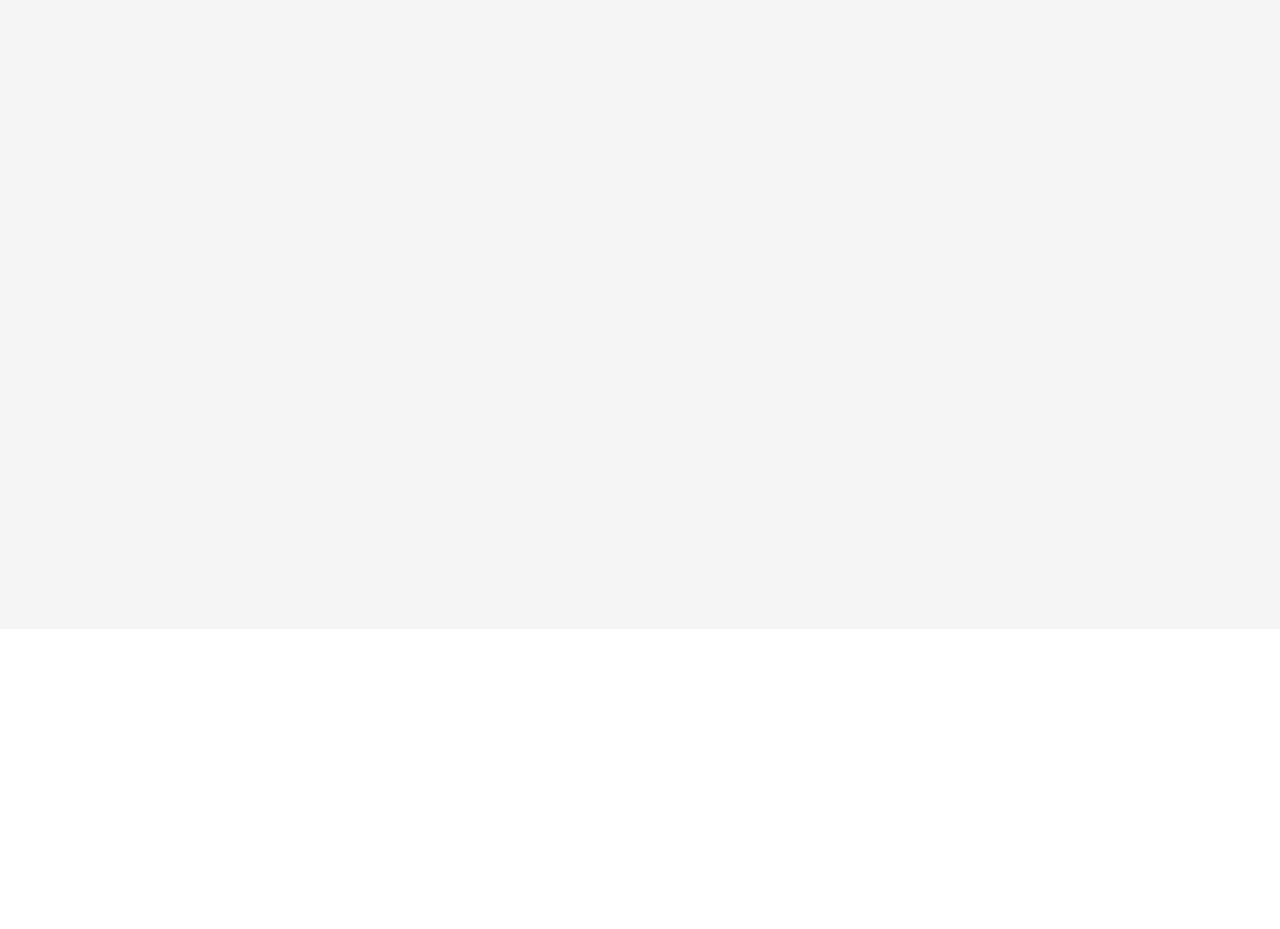
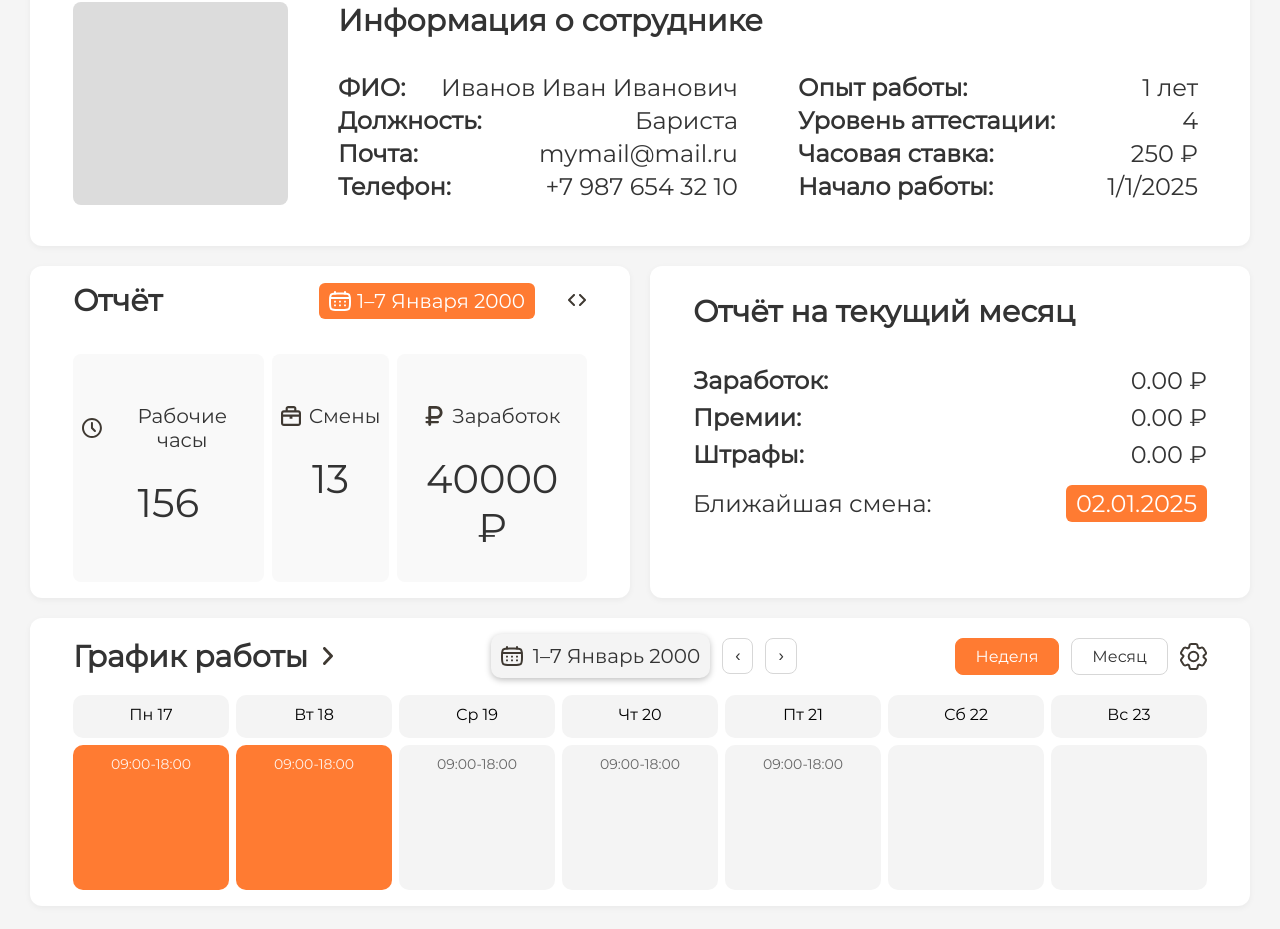
Before and after one commit to MaksimKislyakov/ProjectSimpleCoffee, a React (Create React App) app in the folder frontend/: page /profile in a window 1280 px wide. Before the commit this address led to /. Shown: the part 171-1100 px from the top of the page. Before the commit the page ends 800 px from the top, so only its background shows below. Built offline with nearby package versions, Linux system fonts and the light colour scheme.

Commit message:
визуал графика работы в профиле

```diff
--- a/frontend/src/App.tsx
+++ b/frontend/src/App.tsx
@@ -12,14 +12,12 @@ function App() {
     <Router>
       <Routes>
         {/* Страница авторизации */}
-        <Route path="/" element={<ProfilePage />} />
+        <Route path="/" element={<Authorization />} />
 
         {/* Страница профиля — доступна только при наличии токена */}
-
-        {/* ИЗМЕНИТЬ */}
         <Route
           path="/profile"
-          element={/*token ? */ <ProfilePage /> /*: <Navigate to="/" />*/}
+          element={<ProfilePage />} // Убрал проверку токена для тестирования
         />
       </Routes>
     </Router>
--- a/frontend/src/components/Profile.tsx
+++ b/frontend/src/components/Profile.tsx
@@ -2,6 +2,22 @@ import React, { useEffect, useState } from "react";
 import "../styles/profile.css";
 import * as Icons from "../icons/index.ts";
 import { useNavigate } from "react-router-dom";
+import WorkSchedule from "./WorkSchedule.tsx";
+
+// Создаем моковые данные для тестирования
+const mockUser: UserData = {
+  first_name: "Иван",
+  last_name: "Иванов",
+  patronymic: "Иванович",
+  email: "mymail@mail.ru",
+  telephone: "+7 987 654 32 10",
+  role_id: 1,
+  hourly_rate: "250",
+  assessment_rate: 4,
+  work_experience: 1,
+  id: 1,
+  data_work_start: 1735699200000 // timestamp для 01.01.2025
+};
 
 interface UserData {
   first_name: string;
@@ -17,17 +33,45 @@ interface UserData {
   data_work_start: number;
 }
 
+interface DayData {
+  date: string;
+  time?: string; // опциональное время смены
+  isActive?: boolean; // активный день
+}
+
 const ProfilePage: React.FC = () => {
   const navigate = useNavigate();
-  const [user, setUser] = useState<UserData | null>(null);
-  const [loading, setLoading] = useState(true);
+  const [user, setUser] = useState<UserData | null>(mockUser); // Используем моковые данные
+  const [loading, setLoading] = useState(false); // Устанавливаем false для теста
+  const [mode, setMode] = useState<"week" | "month">("week");
+ const [days, setDays] = useState<DayData[]>([
+  { date: "Пн 17", time: "09:00-18:00", isActive: true },
+  { date: "Вт 18", time: "09:00-18:00", isActive: true },
+  { date: "Ср 19", time: "09:00-18:00" },
+  { date: "Чт 20", time: "09:00-18:00" },
+  { date: "Пт 21", time: "09:00-18:00" },
+  { date: "Сб 22" }, // выходной
+  { date: "Вс 23" }, // выходной
+]);
+
+  const goPrev = () => {
+    console.log("Предыдущий период");
+    // Реализуйте логику переключения периода
+  };
+
+  const goNext = () => {
+    console.log("Следующий период");
+    // Реализуйте логику переключения периода
+  };
 
   const handleLogout = () => {
     localStorage.removeItem("token");
     navigate("/");
   };
 
-    useEffect(() => {
+  // ЗАКОММЕНТИРУЙТЕ ВЕСЬ useEffect для тестирования
+  /*
+  useEffect(() => {
     const fetchUser = async () => {
       const token = localStorage.getItem("token");
       if (!token) {
@@ -59,14 +103,30 @@ const ProfilePage: React.FC = () => {
 
     fetchUser();
   }, []);
+  */
 
-    if (loading) {
+  // Закомментируйте проверку загрузки
+  /*
+  if (loading) {
     return <div className="profile-page">Загрузка...</div>;
   }
 
-    if (!user) {
+  if (!user) {
     return <div className="profile-page">Ошибка загрузки данных</div>;
   }
+  */
+
+  // Временный компонент для отображения дней
+const DayCard: React.FC<{ day: DayData }> = ({ day }) => (
+  <div className={`day-card ${day.isActive ? 'active' : ''}`}>
+    <div className="day-header">
+      <div className="date">{day.date}</div>
+    </div>
+    <div className={`time-slots ${day.isActive ? 'active' : ''}`}>
+    {day.time && <div className="time">{day.time}</div>}
+    </div>
+  </div>
+);
 
   return (
     <div className="profile-page">
@@ -89,16 +149,16 @@ const ProfilePage: React.FC = () => {
             <h2>Информация о сотруднике</h2>
             <div className="employee-columns">
               <div className="info-left">
-                <p><p>ФИО:</p> {user.last_name} {user.first_name} {user.patronymic}</p>
-                <p><p>Должность:</p> {user.role_id === 1 ? "Бариста" : "Сотрудник"}</p>
-                <p><p>Почта:</p> {user.email}</p>
-                <p><p>Телефон:</p> {user.telephone}</p>
+                <p><strong>ФИО:</strong> {user?.last_name} {user?.first_name} {user?.patronymic}</p>
+                <p><strong>Должность:</strong> {user?.role_id === 1 ? "Бариста" : "Сотрудник"}</p>
+                <p><strong>Почта:</strong> {user?.email}</p>
+                <p><strong>Телефон:</strong> {user?.telephone}</p>
               </div>
               <div className="info-right">
-                <p><p>Опыт работы:</p> {user.work_experience} лет</p>
-                <p><p>Уровень аттестации:</p> {user.assessment_rate}</p>
-                <p><p>Часовая ставка:</p> {Number(user.hourly_rate)} ₽</p>
-                <p><p>Начало работы:</p> {user.data_work_start}</p>
+                <p><strong>Опыт работы:</strong> {user?.work_experience} лет</p>
+                <p><strong>Уровень аттестации:</strong> {user?.assessment_rate}</p>
+                <p><strong>Часовая ставка:</strong> {Number(user?.hourly_rate)} ₽</p>
+                <p><strong>Начало работы:</strong> {new Date(user?.data_work_start || 0).toLocaleDateString()}</p>
               </div>
             </div>
           </div>
@@ -145,14 +205,26 @@ const ProfilePage: React.FC = () => {
         {/* Отчёт на текущий месяц */}
         <section className="profile-card month-summary">
           <h2>Отчёт на текущий месяц</h2>
-          <p><p>Заработок:</p> 0.00 ₽</p>
-          <p><p>Премии:</p> 0.00 ₽</p>
-          <p><p>Штрафы:</p> 0.00 ₽</p>
+          <p><strong>Заработок:</strong> 0.00 ₽</p>
+          <p><strong>Премии:</strong> 0.00 ₽</p>
+          <p><strong>Штрафы:</strong> 0.00 ₽</p>
           <div className="next-shift">
             <p>Ближайшая смена:</p>
             <p className="date-pill orange">02.01.2025</p>
           </div>
         </section>
+
+        <WorkSchedule
+          currentLabel="1–7 Январь 2000"
+          mode={mode}
+          onPrev={goPrev}
+          onNext={goNext}
+          onChangeMode={setMode}
+        >
+          {days.map((day, index) => (
+            <DayCard key={index} day={day} />
+          ))}
+        </WorkSchedule>
       </main>
     </div>
   );
--- a/frontend/src/components/WorkSchedule.tsx
+++ b/frontend/src/components/WorkSchedule.tsx
@@ -0,0 +1,68 @@
+import { Link } from "react-router-dom";
+import "../styles/workSchedule.css";
+import * as Icons from "../icons/index.ts";
+
+interface WorkScheduleProps {
+  currentLabel: string;
+  onPrev: () => void;
+  onNext: () => void;
+  mode: "week" | "month";
+  onChangeMode: (mode: "week" | "month") => void;
+  children: React.ReactNode;
+}
+
+export const WorkSchedule: React.FC<WorkScheduleProps> = ({
+  currentLabel,
+  onPrev,
+  onNext,
+  mode,
+  onChangeMode,
+  children
+}) => {
+  return (
+    <section className="wrapper">
+      {/* Заголовок */}
+        <div className="header">
+            <Link to="/schedule" className="title">
+            График работы <Icons.ArrowIcon />
+            </Link>
+            <div className="currentPeriod">
+                <div className="calendar">
+                    <Icons.CalendarIcon title="календарь"/>
+                    <span>{currentLabel}</span>
+                </div>
+                <div className="arrows">
+                    <button onClick={onPrev} className="arrowBtn">
+                        ‹
+                    </button>
+                    <button onClick={onNext} className="arrowBtn">
+                        ›
+                    </button>
+                </div>
+            </div>
+            <div className="filters">
+                <button
+                className={`filterBtn ${mode === "week" ? "active" : ""}`}
+                onClick={() => onChangeMode("week")}
+                >
+                Неделя
+                </button>
+                <button
+                className={`filterBtn ${mode === "month" ? "active" : ""}`}
+                onClick={() => onChangeMode("month")}
+                >
+                Месяц
+                </button>
+                <Icons.SettingsIcon className="settingsBtn"/>
+            </div>
+        </div>
+
+      {/* Сетка расписания */}
+      <div className={`scheduleGrid ${mode === "month" ? "month-view" : ""}`}>
+        {children}
+      </div>
+    </section>
+  );
+};
+
+export default WorkSchedule;
--- a/frontend/src/icons/index.ts
+++ b/frontend/src/icons/index.ts
@@ -14,3 +14,4 @@ export { ReactComponent as SettingsIcon } from "./settings.svg";
 export { ReactComponent as TimeIcon } from "./time.svg";
 export { ReactComponent as VacationIcon } from "./vacation.svg";
 export { ReactComponent as CalendarWhiteIcon } from "./calendarWhite.svg";
+export { ReactComponent as ArrowIcon } from "./arrow.svg";
--- a/frontend/src/styles/profile.css
+++ b/frontend/src/styles/profile.css
@@ -62,7 +62,7 @@
 /* ——— Основная часть ——— */
 .profile-content {
   display: grid;
-  grid-template-columns: 2fr 1fr;
+  grid-template-columns: 1fr 1fr;
   grid-template-rows: auto auto;
   gap: 20px;
   padding: 30px;
@@ -119,7 +119,7 @@ h2 {
 /* Отчёт */
 .report {
   padding: 16px 43px;
-
+  grid-column: 1 / 2;
 }
 
 .report-header {
@@ -188,6 +188,7 @@ h2 {
 .month-summary {
   display: flex;
   flex-direction: column;
+  grid-column: 2 / 3;
   gap: 4px;
   padding: 27px 43px;
 }
--- /dev/null
+++ b/frontend/src/styles/workSchedule.css
@@ -0,0 +1,223 @@
+.wrapper {
+    border-radius: 12px;
+    background: #fff;
+    padding: 16px 43px;
+    margin-top: 0;
+    box-shadow: 0 2px 6px rgba(0,0,0,0.05);
+    grid-column: 1 / 3;
+}
+
+.header {
+    display: flex;
+    justify-content: space-between;
+    align-items: center;
+    margin-bottom: 17px;
+}
+
+.title {
+    display: flex;
+    font-size: 30px;
+    font-weight: 600;
+    color: #333;
+    text-decoration: none;
+    margin: 0;
+    align-items: center;
+    gap: 15px;
+}
+
+.topBar {
+    display: flex;
+    justify-content: space-between;
+    align-items: center;
+    margin-bottom: 20px;
+}
+
+.currentPeriod {
+    display: flex;
+    align-items: center;
+    gap: 12px;
+    font-weight: 500;
+    font-size: 24px;
+    color: #333;
+}
+
+.calendar {
+    display: flex;
+    align-items: center;
+    gap: 10px;
+    box-shadow: 0 2px 6px rgba(0,0,0,0.25);
+    background-color: #F4F4F4;
+    border-radius: 10px;
+    padding: 10px;
+    font-size: 20px;
+}
+
+.iconPlaceholder {
+    width: 24px;
+    height: 24px;
+    background: #ff7b32;
+    border-radius: 4px;
+    display: flex;
+    align-items: center;
+    justify-content: center;
+    color: white;
+    font-size: 14px;
+}
+
+.arrows {
+    display: flex;
+    gap: 12px;
+}
+
+.arrowBtn {
+    padding: 8px 12px;
+    border-radius: 8px;
+    border: 1px solid #d7d7d7;
+    background: #fff;
+    cursor: pointer;
+    font-size: 16px;
+    color: #333;
+    transition: all 0.3s ease;
+}
+
+.arrowBtn:hover {
+    background: #f5f5f5;
+}
+
+.filters {
+    display: flex;
+    align-items: center;
+    gap: 12px;
+}
+
+.filterBtn {
+    padding: 8px 20px;
+    border-radius: 8px;
+    border: 1px solid #d7d7d7;
+    background: #fff;
+    cursor: pointer;
+    font-size: 16px;
+    color: #333;
+    transition: all 0.3s ease;
+    font-family: "Montserrat", sans-serif;
+}
+
+.filterBtn.active {
+    background: #ff7b32;
+    color: white;
+    border-color: #ff7b32;
+    font-weight: 500;
+}
+
+.filterBtn:not(.active):hover {
+    background: #f5f5f5;
+}
+
+.settingsBtn {
+    margin-left: auto;
+    border-radius: 8px;
+    cursor: pointer;
+    display: flex;
+    align-items: center;
+    justify-content: center;
+    font-size: 18px;
+    transition: all 0.3s ease;
+}
+
+.settingsBtn:hover {
+    background: #f5f5f5;
+}
+
+/* Сетка дней */
+.scheduleGrid {
+    display: grid;
+    grid-template-columns: repeat(7, 1fr);
+    gap: 7px;
+    margin-top: 0;
+    width: 100%;
+}
+
+.day-card {
+    border-radius: 8px;
+    transition: all 0.3s ease;
+    min-height: 100px;
+    display: flex;
+    flex-direction: column;
+    justify-content: center;
+    align-items: center;
+    color: #000;
+    gap: 7px;
+    flex: 1;
+    width: 100%;
+}
+
+.time-slots {
+  display: flex;
+  flex-direction: column;
+  flex-grow: 1;
+  justify-content: start;
+  align-items: center;
+  padding: 10px 20px;
+  background-color: #F4F4F4;
+  border-radius: 10px;
+  height: 145px;
+  width: 100%;
+  box-sizing: border-box;
+  min-height: 0;
+}
+
+.day-header {
+  padding: 12px 4px;
+  text-align: center;
+  background-color: #F4F4F4;
+  box-shadow: rgba(0,0,0,0.25);
+  border-radius: 10px;
+  color: #000;
+  padding: 10px 40px;
+  flex-shrink: 0;
+  width: 100%;
+  box-sizing: border-box;
+}
+
+
+.day-header .date {
+    font-size: 16px;
+    font-weight: 500;
+    margin-bottom: 4px;
+}
+
+.time-slots .time {
+    font-size: 14px;
+    color: #666;
+}
+
+.time-slots.active .time {
+    color: rgba(255, 255, 255, 0.9);
+}
+
+.time-slots.active {
+    background: #ff7b32;
+    color: white;
+    border-color: #ff7b32;
+}
+
+
+
+/* Для месяца - более компактные карточки */
+.scheduleGrid.month-view {
+    grid-template-columns: repeat(7, 1fr);
+    gap: 8px;
+}
+
+.scheduleGrid.month-view .day-card {
+    min-height: 60px;
+    padding: 12px 8px;
+}
+
+.scheduleGrid.month-view .date {
+    font-size: 14px;
+}
+
+.scheduleGrid.month-view .time {
+    font-size: 12px;
+}
```
Also changed, not shown: frontend/src/icons/arrow.svg (added).
